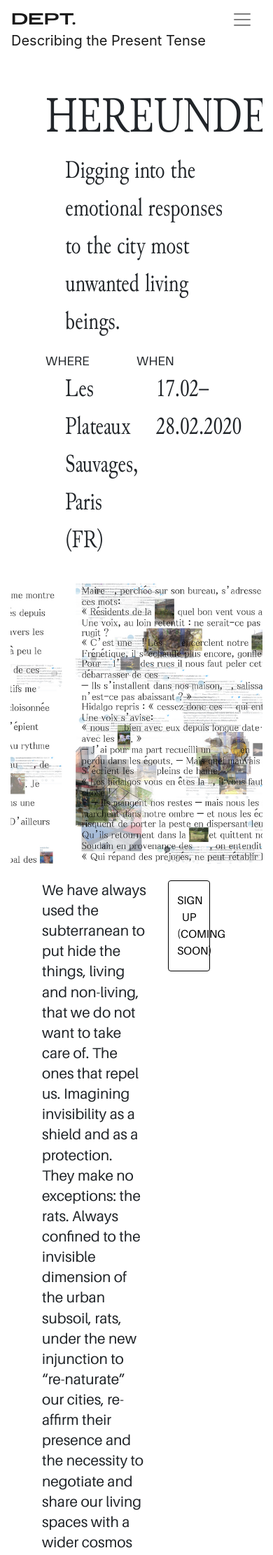
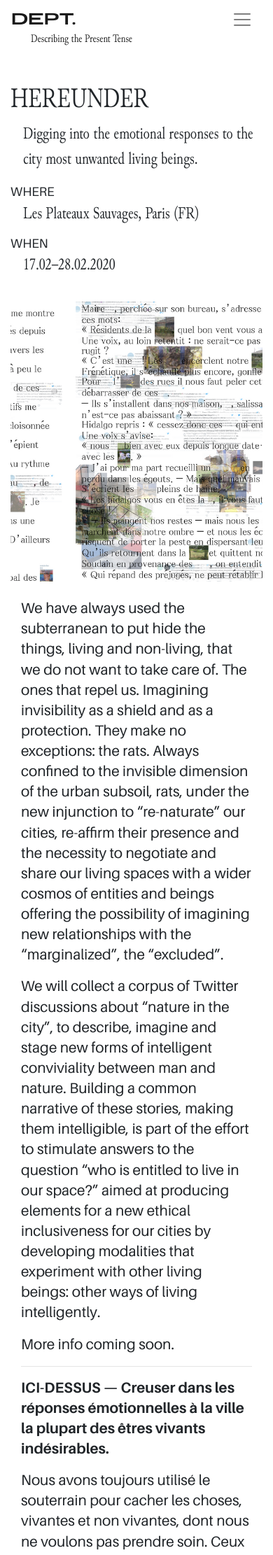
Before and after one commit to monitor/dept, a Jekyll site: the page built from _workshops/here-under.md, in a window 390 px wide. Shown: the top 2222 px of the page at 70% size. Built offline with Jekyll 4.4.1, drawn with Linux system fonts in a browser that asks for light colours; some web fonts are replaced; some of the changed text lies outside the part shown.

Commit message:
fixed mobile layout

```diff
--- a/_includes/navigation-mobile.html
+++ b/_includes/navigation-mobile.html
@@ -1,4 +1,4 @@
-<a class="navbar-brand" href="{{ '/' | relative_url }}"><span class="dept-logo-title">DEPT.</span><br>Describing the Present Tense</a>
+<a class="navbar-brand" href="{{ '/' | relative_url }}"><span class="dept-logo-title">DEPT.</span>  <div class="dept-logo-description">{{site.description}}</div></a>
   <button class="navbar-toggler float-right" type="button" data-toggle="collapse" data-target="#navbarSupportedContent" aria-controls="navbarSupportedContent" aria-expanded="false" aria-label="Toggle navigation">
     <span class="navbar-toggler-icon"></span>
   </button>
--- a/_layouts/workshop.html
+++ b/_layouts/workshop.html
@@ -27,10 +27,10 @@ layout: default
   </div>
   <div class="container-fluid mt-4">
     <div class="row">
-      <div class="col-6 offset-1 workshop-content">
+      <div class="col-lg-6 offset-lg-1 workshop-content">
         {{content}}
       </div>
-      <div class="col-3">
+      <div class="col-lg-3">
         <a href="{{page.signup_link}}" role="button" class="btn btn-dark btn-block py-3"
           > {{page.signup_label}} </a>
       <div class="my-5 {{page.logo_visibility}}">
--- a/assets/css/style.css
+++ b/assets/css/style.css
@@ -158,6 +158,11 @@ h5{
   margin-left: 15px;
 }
 
+.navbar-collapse .text-body {
+  padding: 20px;
+  border-bottom: 1px solid black;
+}
+
 /* logo */
 
 .dept-logo {
@@ -179,8 +184,8 @@ h5{
 .dept-logo-description {
   font-family: "Junicode Condensed", serif;
   font-weight: normal;
-  font-size: 1.375rem;
   margin-left: 28px;
+  font-size: 1rem;
 }
 
 /* credits */
@@ -199,13 +204,13 @@ h5{
 h2 {
   font-family: "Junicode Condensed", serif;
   font-weight: Regular;
-  font-size: 4.5rem;
+  font-size: 3.5rem;
 }
 
 .testone p, .page-intro p, ul{
     font-family: "Junicode Condensed", serif;
     font-weight: normal;
-    font-size: 2.5rem;
+    font-size: 1.5rem;
     line-height: 120%;
 }
 
@@ -233,7 +238,7 @@ h2 {
 
 .workshop-container {
   border-top: 1px solid black;
-  padding: 20px 50px;
+  padding: 20px 0px;
 }
 
 .workshop-title {
@@ -254,16 +259,16 @@ h2 {
 .workshop-title h2 {
   font-family: "Junicode Condensed", serif;
   font-weight: normal;
-  font-size: 4.5rem;
+  font-size: 2.5rem;
 }
 
 .workshop-info {
-  display: flex;
+  display: block;
 }
 
 .workshop-info-box {
   flex: 0 0 50%;
-  max-width: 50%;
+  max-width: 100%;
 }
 
 .workshop-info-box h6 {
@@ -277,8 +282,8 @@ h2 {
 .workshop-info-box p, .workshop-title p{
   font-family: "Junicode Condensed", serif;
   font-weight: normal;
-  font-size: 2.25rem;
-  margin-left: 28px;
+  font-size: 1.5rem;
+  margin-left: 18px;
 }
 
 .workshop-img {
@@ -333,6 +338,41 @@ h2 {
   h2 {
     font-size: 4.5rem;
   }
+
+  .dept-logo-description {
+    font-size: 1.375rem;
+  }
+
+  .testone p, .page-intro p, ul{
+      font-size: 2.5rem;
+  }
+
+  .workshop-title h2 {
+    font-size: 4.5rem;
+  }
+
+  .workshop-info-box p, .workshop-title p{
+    font-size: 2.25rem;
+    margin-left: 28px;
+  }
+
+  .workshop-info {
+    display: flex;
+  }
+
+  .workshop-info-box {
+    flex: 0 0 50%;
+    max-width: 50%;
+  }
+
+  .workshop-container {
+    border-top: 1px solid black;
+    padding: 20px 50px;
+  }
+
+
+
+
 }
 
 /* // Large devices (desktops, 992px and up) */
```
